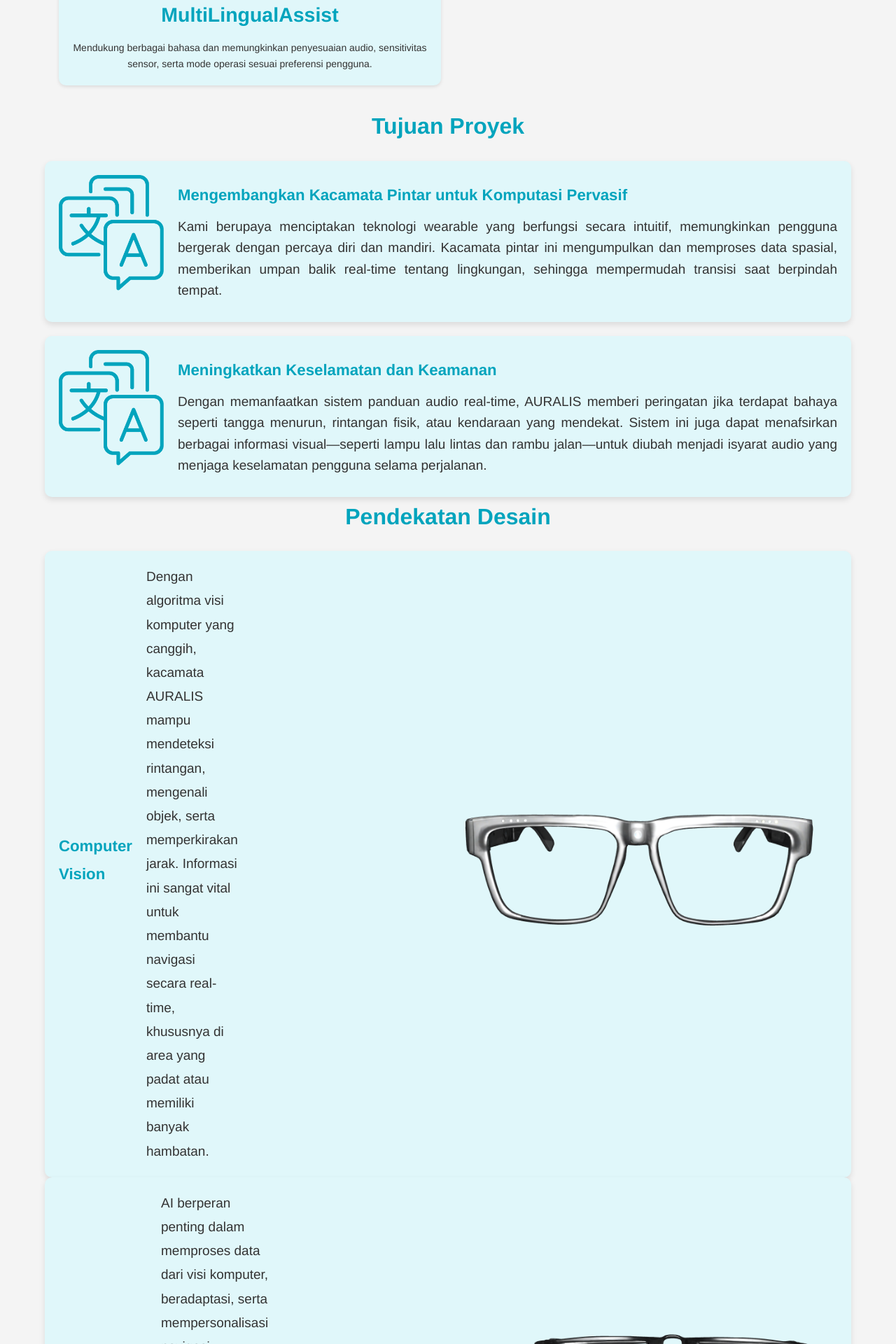
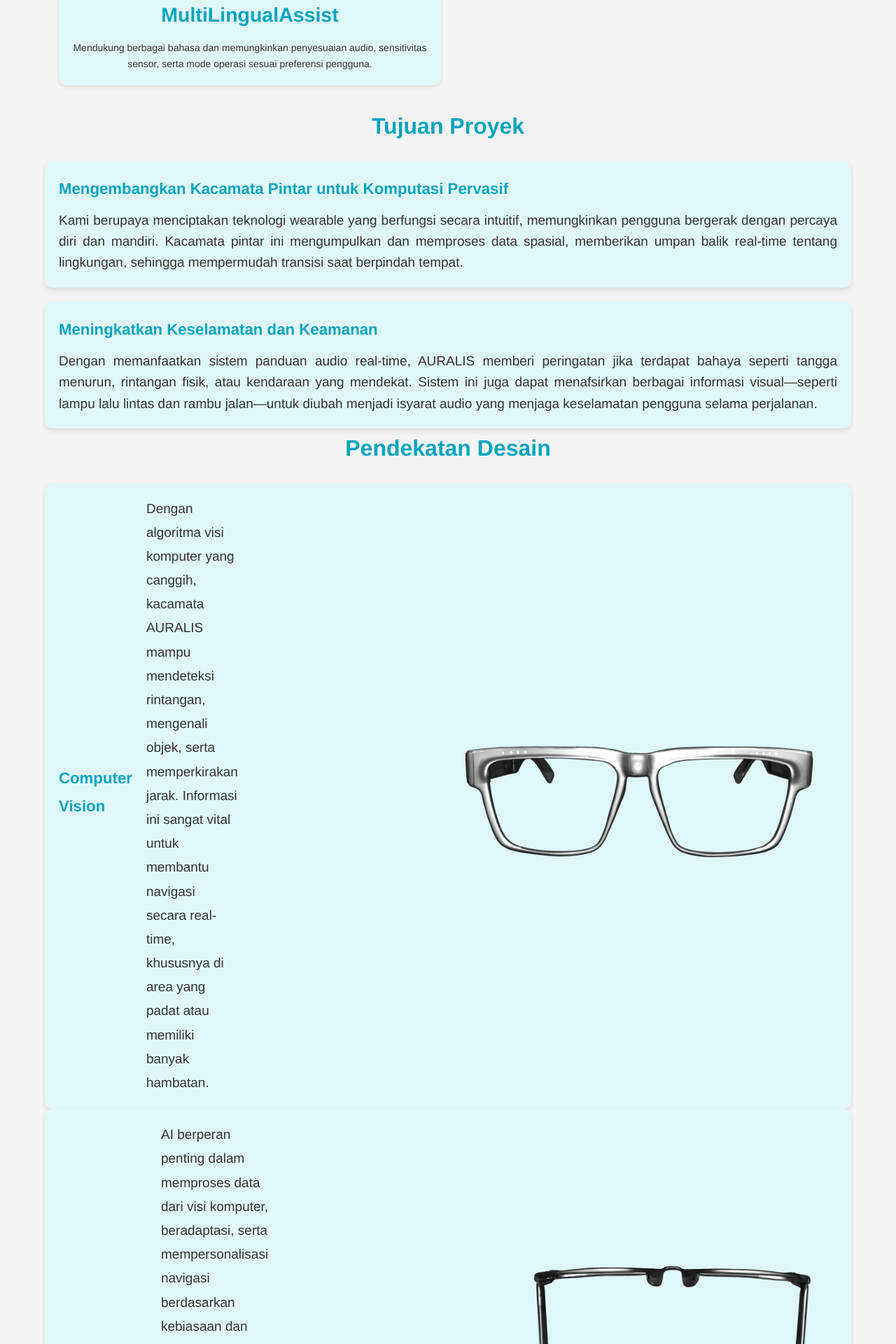
Before and after one commit to wahyu-02/auralis, a Jekyll site: the page built from index.markdown, in a window 1280 px wide. Shown: the part 2000-3920 px from the top of the page at 70% size. Built offline with Jekyll 4.4.1, drawn with Linux system fonts in a browser that asks for light colours.

Commit message:
Update index.markdown

```diff
--- a/index.markdown
+++ b/index.markdown
@@ -58,7 +58,6 @@ layout: default
 
 <div class="goal-container">
   <div class="goal">
-    <img src="{{ site.baseurl }}/assets/image/icon-multilingual.png" alt="MultiLingualAssist Icon" class="goal-image">
     <div class="goal-content">
       <h3>Mengembangkan Kacamata Pintar untuk Komputasi Pervasif</h3>
       <p>Kami berupaya menciptakan teknologi wearable yang berfungsi secara intuitif, memungkinkan pengguna bergerak dengan percaya diri dan mandiri. Kacamata pintar ini mengumpulkan dan memproses data spasial, memberikan umpan balik real-time tentang lingkungan, sehingga mempermudah transisi saat berpindah tempat.</p>
@@ -66,7 +65,6 @@ layout: default
   </div>
 
   <div class="goal">
-    <img src="{{ site.baseurl }}/assets/image/icon-multilingual.png" alt="MultiLingualAssist Icon" class="goal-image">
     <div class="goal-content">
       <h3>Meningkatkan Keselamatan dan Keamanan</h3>
       <p>Dengan memanfaatkan sistem panduan audio real-time, AURALIS memberi peringatan jika terdapat bahaya seperti tangga menurun, rintangan fisik, atau kendaraan yang mendekat. Sistem ini juga dapat menafsirkan berbagai informasi visual—seperti lampu lalu lintas dan rambu jalan—untuk diubah menjadi isyarat audio yang menjaga keselamatan pengguna selama perjalanan.</p>
```
